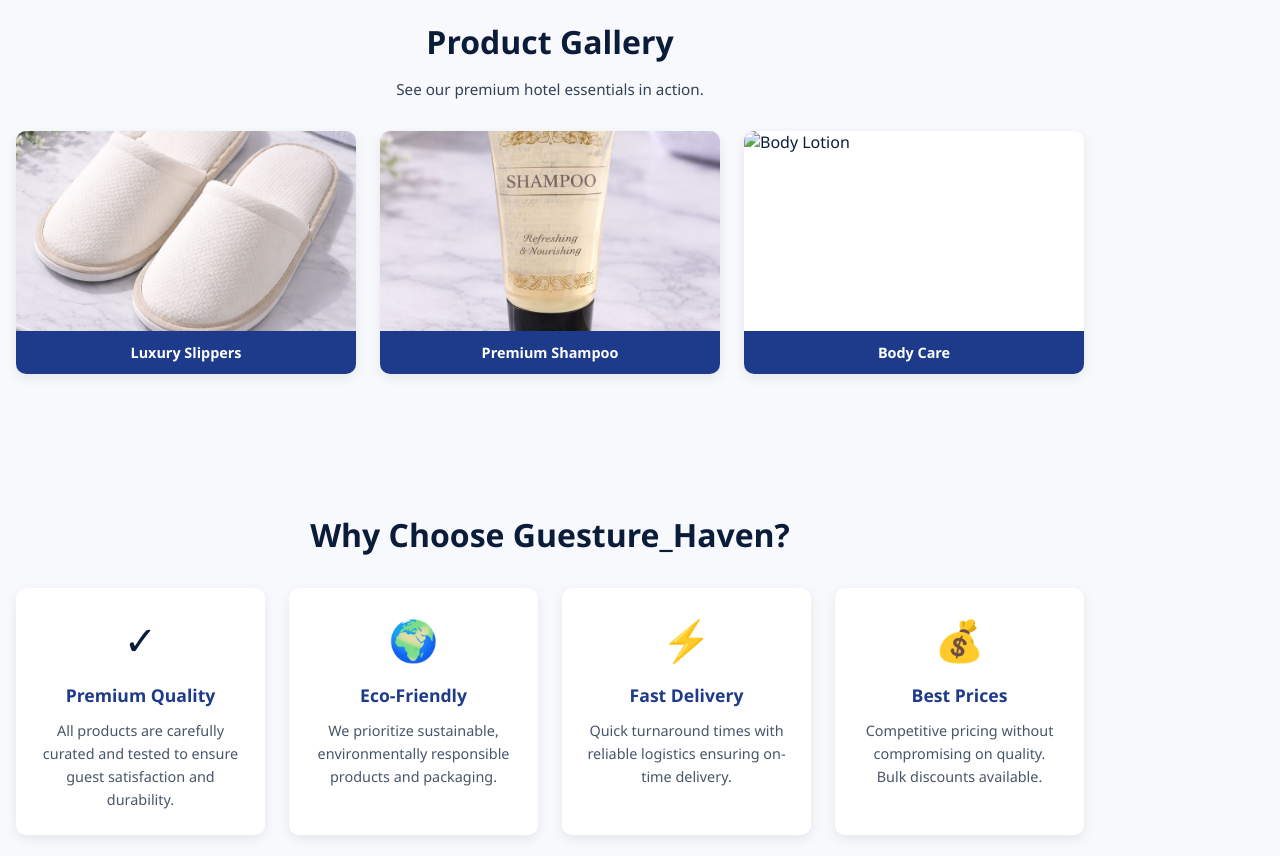
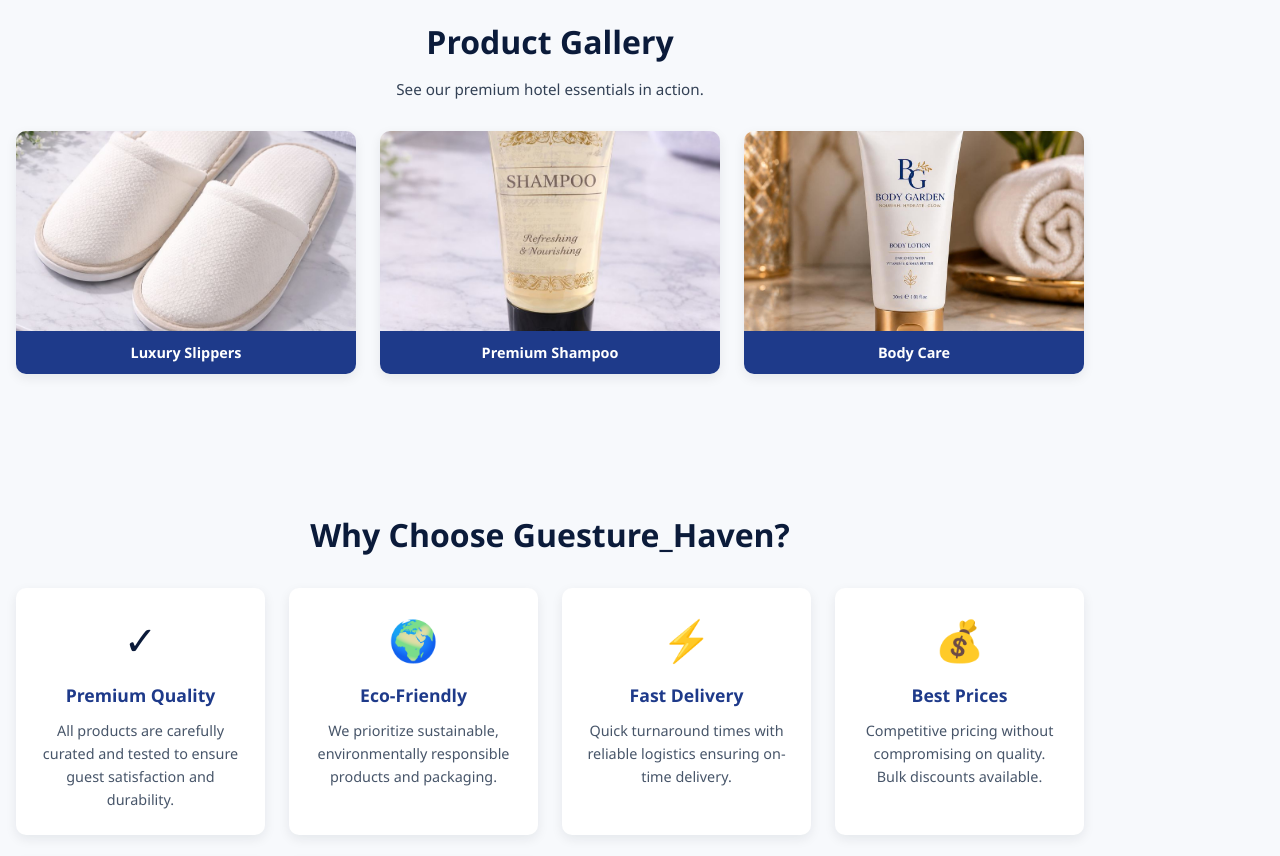
Before and after one commit to sbhrjzk664-star/Guesture_Haven, a website: page index.html in a window 1280 px wide. Shown: the part 880-1736 px from the top of the page. Drawn offline with Linux system fonts and the light colour scheme.

Commit message:
Update product gallery: use RUWF6771.JPG for Body Care

```diff
--- a/index.html
+++ b/index.html
@@ -96,7 +96,7 @@
           <div class="gallery-caption">Premium Shampoo</div>
         </div>
         <div class="gallery-item">
-          <img src="assets/body-lotion.jpg" alt="Body Lotion" loading="lazy">
+          <img src="assets/RUWF6771.JPG" alt="Body Lotion" loading="lazy">
           <div class="gallery-caption">Body Care</div>
         </div>
       </div>
```
